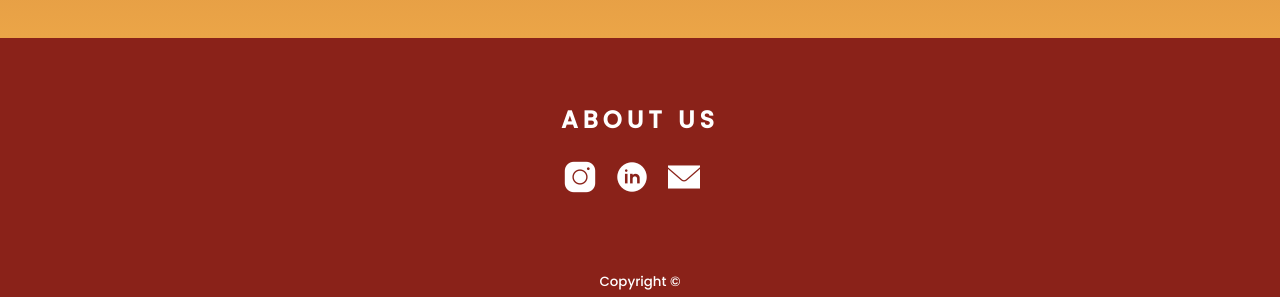
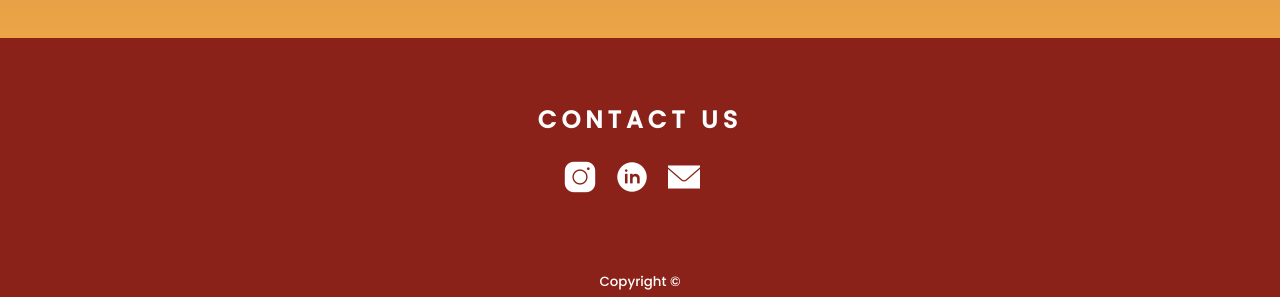
Before and after one commit to Space-Troopers-23/Django-Backend-Demo, a Django app: page /about-us in a window 1280 px wide. Shown: the part 962-1259 px from the top of the page. Run offline with Django 4.2, Linux system fonts and the light colour scheme; data comes from the database, SQL or seed files in the repository.

Commit message:
footer updated

```diff
--- a/SpaceTroopersWeb/blog/templates/footer.html
+++ b/SpaceTroopersWeb/blog/templates/footer.html
@@ -6,7 +6,7 @@
 
     <div class="colm"></div>
     <div class="colm"></div>
-    <div class="colm"> <h4 style="letter-spacing: 5px;">ABOUT US</h4></div>
+    <div class="colm"> <h4 style="letter-spacing: 5px;">CONTACT US</h4></div>
          <ul>
              <li> <a href="https://www.instagram.com/spacetroopers_ieee/" target="_blank"> <img src="{% static 'images/instagram.png' %}" alt=""></a> </li>
              <li> <a href="https://www.linkedin.com/company/space-troopers/" target="_blank"> <img src="{% static 'images/linkedin.png' %}" alt=""></a></li>
```
